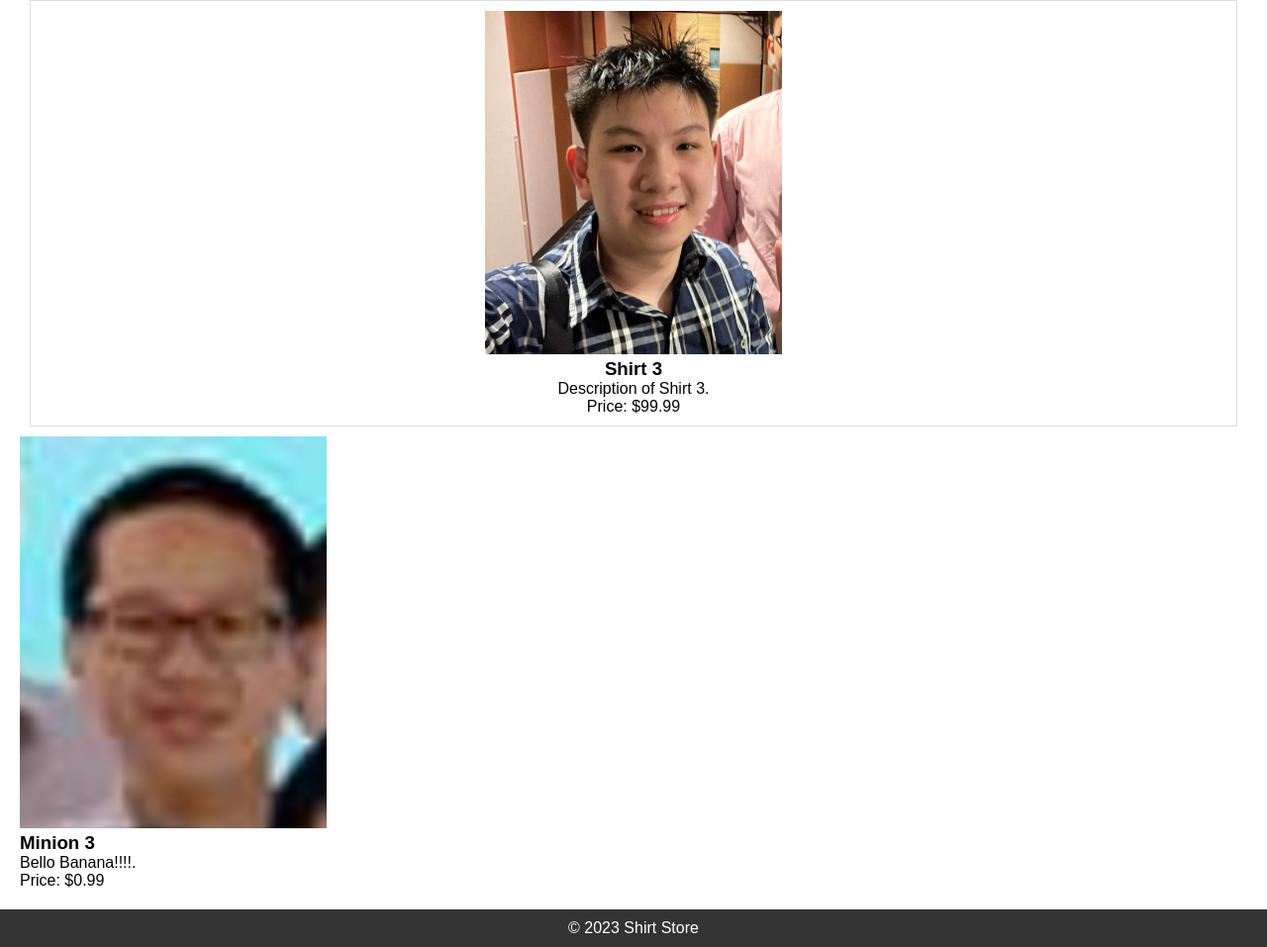
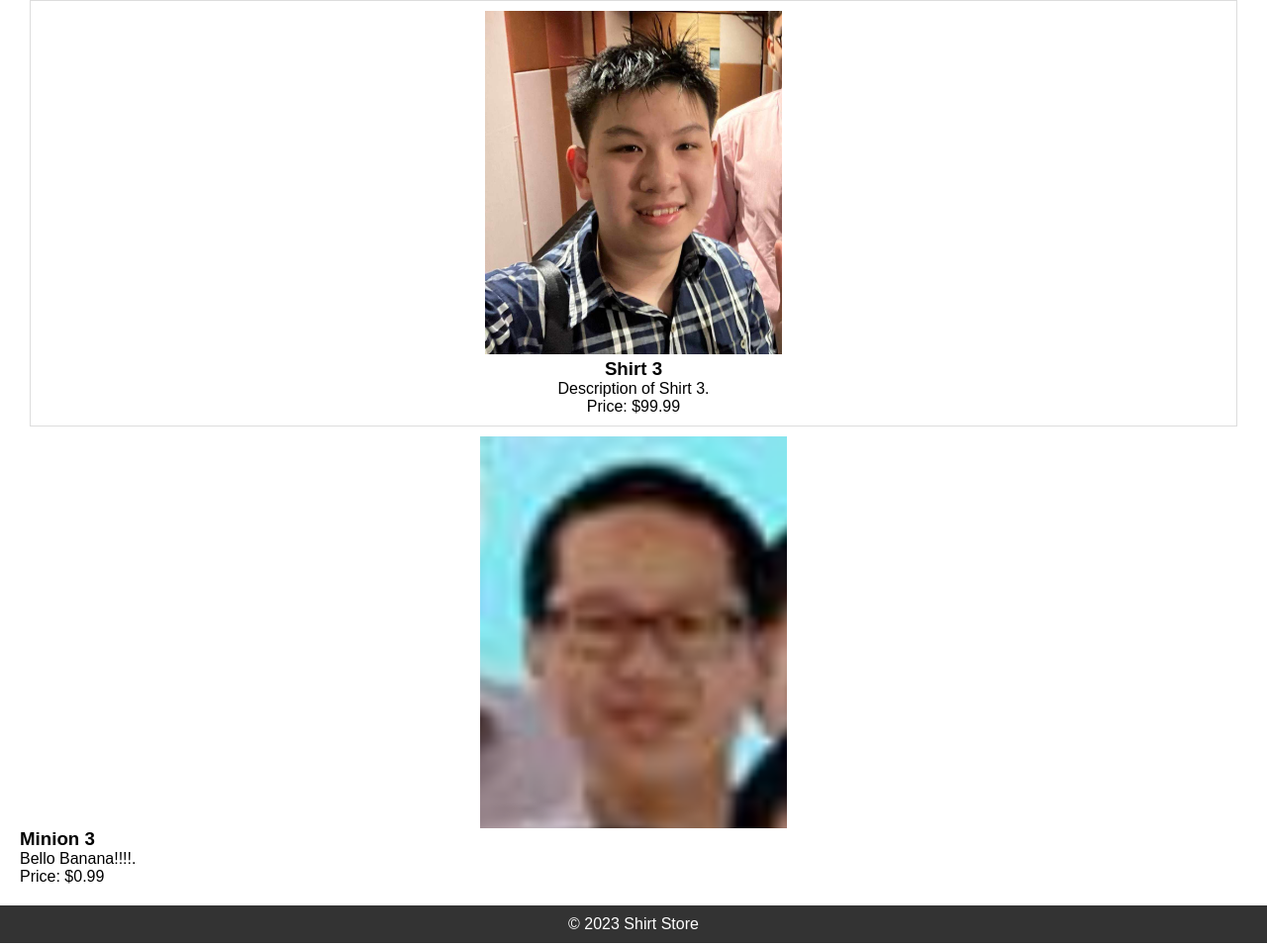
Before and after one commit to TT88990/TT88990.github.io, a plain HTML site: page index.html in a window 1280 px wide. Shown: the part 1000-1957 px from the top of the page at 99% size. Drawn offline with Linux system fonts and the light colour scheme.

Commit message:
Update index.html

```diff
--- a/index.html
+++ b/index.html
@@ -3,8 +3,7 @@
 <head>
     <title>Shirt Store - Home</title>
     <link rel="stylesheet" type="text/css" href="styles.css">
- <style>
-        .center {
+ <style> .center{
             display: block;
             margin-left: auto;
             margin-right: auto;
@@ -45,7 +44,7 @@
             <p>Price: $99.99</p>
         </div>
         <div class="Lim Chen Yu">
-            <img src="Screenshot 2024-06-13 231057.png" alt="Minion 3" style="width:25%;height:25%">
+            <img src="Screenshot 2024-06-13 231057.png" alt="Minion 3" class="center" style="width:25%;height:25%">
             <h3>Minion 3</h3>
             <p>Bello Banana!!!!.</p>
             <p>Price: $0.99</p>
```
